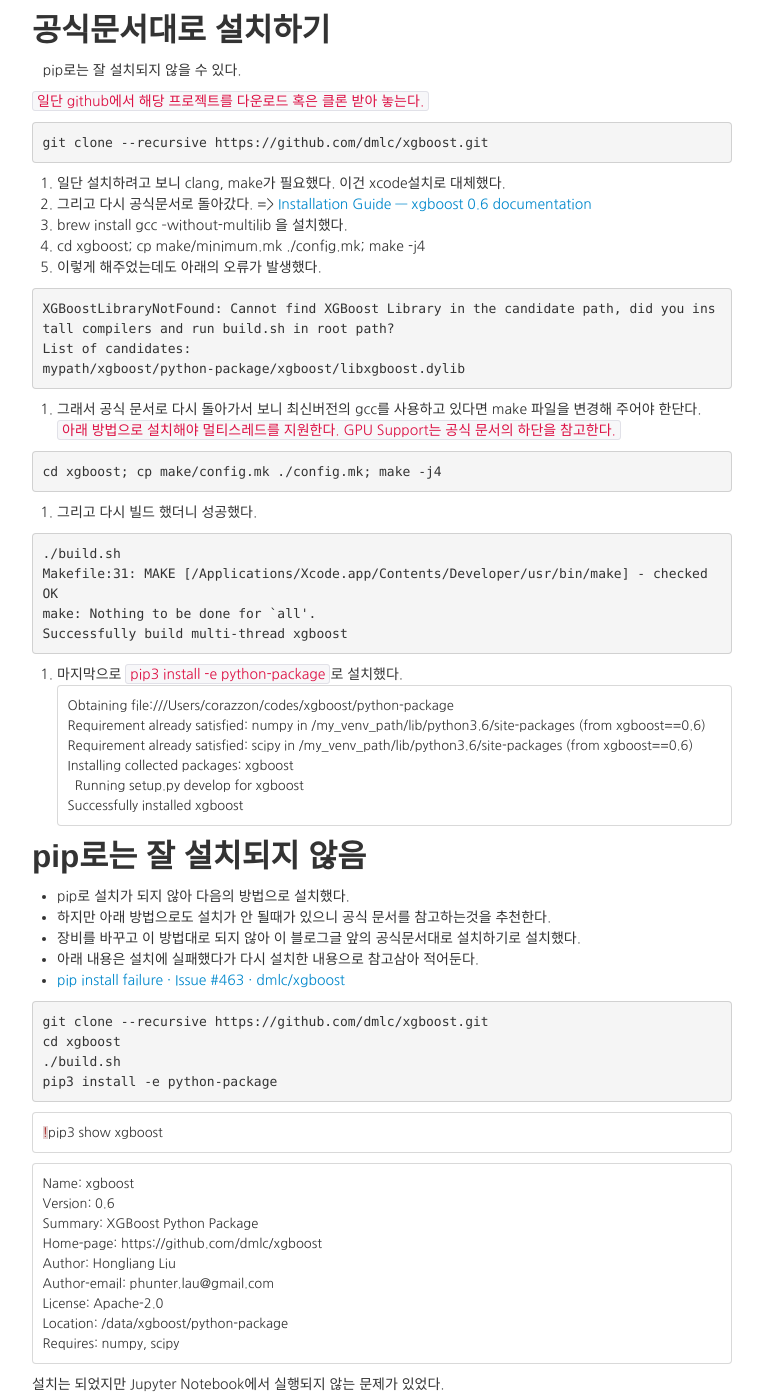
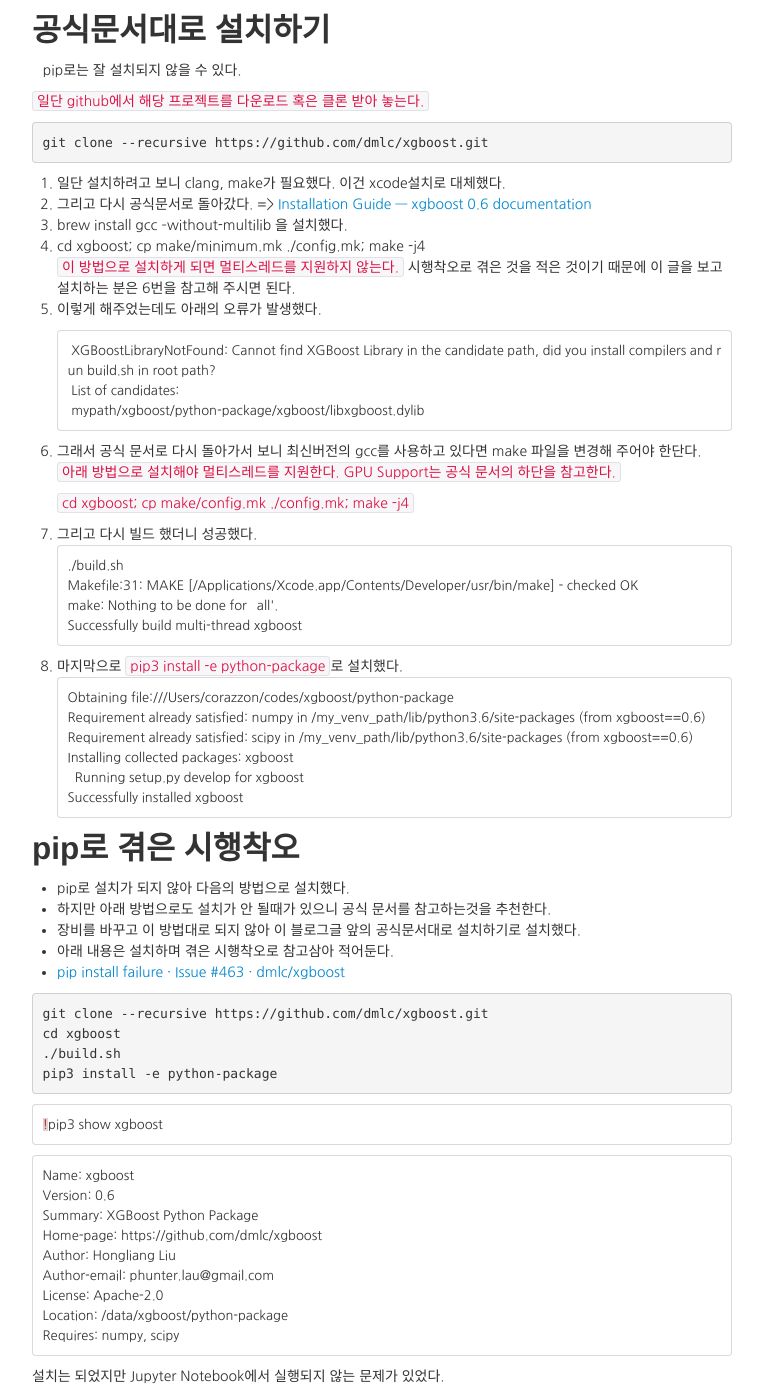
Before and after one commit to corazzon/corazzon.github.com, a Jekyll site: the page built from _posts/2018-01-30-xgboost-install-mac-osx.md, in a window 1280 px wide and 1400 px high, scrolled down 431 px. Shown: the whole window, without its empty margins (258-1021 px from the left). Built offline with Jekyll 4.4.1, drawn with Linux system fonts in a browser that asks for light colours; nearby versions of some CDN libraries.

Commit message:
modify xgboost install guide

````diff
--- a/_posts/2018-01-30-xgboost-install-mac-osx.md
+++ b/_posts/2018-01-30-xgboost-install-mac-osx.md
@@ -4,7 +4,7 @@ title: "Mac OSX에서 XGBoost 설치하기"
 tagline: "XGBoost: A Scalable Tree Boosting System"
 description: " 분산형 그래디언트 부스팅 알고리즘 , 결정트리(Decision Tree) 알고리즘의 연장선에 있음 , 여러 개의 결정트리를 묶어 강력한 모델을 만드는 앙상블 방법 , 분류와 회귀에 사용할 수 있음 , 랜덤포레스트와는 다르게 이전 트리의 오차를 보완하는 방식으로 순차적으로 트리를 만듦 , 무작위성이 없으며 강력한 사전 가지치기를 사용 , 캐글 상위 랭커들이 많이 사용하고 있음"
 category: "자연어처리, NLTK,  python, 머신러닝"
-tags: [python, ml, 머신러닝, machine learning, 기계학습, GBM, XGBM, XGBoost]
+tags: [python, ml, 머신러닝, machine learning, 기계학습, GBM, XGBM, XGBoost, 부스팅, 배깅]
 ---
 
 {% include JB/setup %}
@@ -35,27 +35,27 @@ git clone --recursive https://github.com/dmlc/xgboost.git
 1. 일단 설치하려고 보니 clang, make가 필요했다. 이건 xcode설치로 대체했다.
 2. 그리고 다시 공식문서로 돌아갔다. => [Installation Guide — xgboost 0.6 documentation](https://xgboost.readthedocs.io/en/latest/build.html)
 3. brew install gcc --without-multilib 을 설치했다.
-4. cd xgboost; cp make/minimum.mk ./config.mk; make -j4
+4. cd xgboost; cp make/minimum.mk ./config.mk; make -j4 `이 방법으로 설치하게 되면 멀티스레드를 지원하지 않는다.` 시행착오로 겪은 것을 적은 것이기 때문에 이 글을 보고 설치하는 분은 6번을 참고해 주시면 된다.
 5. 이렇게 해주었는데도 아래의 오류가 발생했다.
-<pre>
-XGBoostLibraryNotFound: Cannot find XGBoost Library in the candidate path, did you install compilers and run build.sh in root path?
-List of candidates:
-mypath/xgboost/python-package/xgboost/libxgboost.dylib
-</pre>
+
+	```
+	XGBoostLibraryNotFound: Cannot find XGBoost Library in the candidate path, did you install compilers and run build.sh in root path?
+	List of candidates:
+	mypath/xgboost/python-package/xgboost/libxgboost.dylib
+	```
 
 6. 그래서 공식 문서로 다시 돌아가서 보니 최신버전의 gcc를 사용하고 있다면 make 파일을 변경해 주어야 한단다.
 `아래 방법으로 설치해야 멀티스레드를 지원한다. GPU Support는 공식 문서의 하단을 참고한다.`
-<pre>
-cd xgboost; cp make/config.mk ./config.mk; make -j4
-</pre>
+
+	`cd xgboost; cp make/config.mk ./config.mk; make -j4`
 
 7. 그리고 다시 빌드 했더니 성공했다.
-<pre>
+```
 ./build.sh
 Makefile:31: MAKE [/Applications/Xcode.app/Contents/Developer/usr/bin/make] - checked OK
 make: Nothing to be done for `all'.
 Successfully build multi-thread xgboost
-</pre>
+```
 
 8. 마지막으로 `pip3 install -e python-package`로 설치했다.
 ```
@@ -67,11 +67,11 @@ Installing collected packages: xgboost
 Successfully installed xgboost
 ```
 
-## pip로는 잘 설치되지 않음
+## pip로 겪은 시행착오
 * pip로 설치가 되지 않아 다음의 방법으로 설치했다.
 * 하지만 아래 방법으로도 설치가 안 될때가 있으니 공식 문서를 참고하는것을 추천한다.
 * 장비를 바꾸고 이 방법대로 되지 않아 이 블로그글 앞의 공식문서대로 설치하기로 설치했다.
-* 아래 내용은 설치에 실패했다가 다시 설치한 내용으로 참고삼아 적어둔다.
+* 아래 내용은 설치하며 겪은 시행착오로 참고삼아 적어둔다.
 * [pip install failure · Issue #463 · dmlc/xgboost](https://github.com/dmlc/xgboost/issues/463)
 
 <pre>
````
Also changed, not shown: other parts of _posts/2018-01-30-xgboost-install-mac-osx.md (+4 -0 lines).
